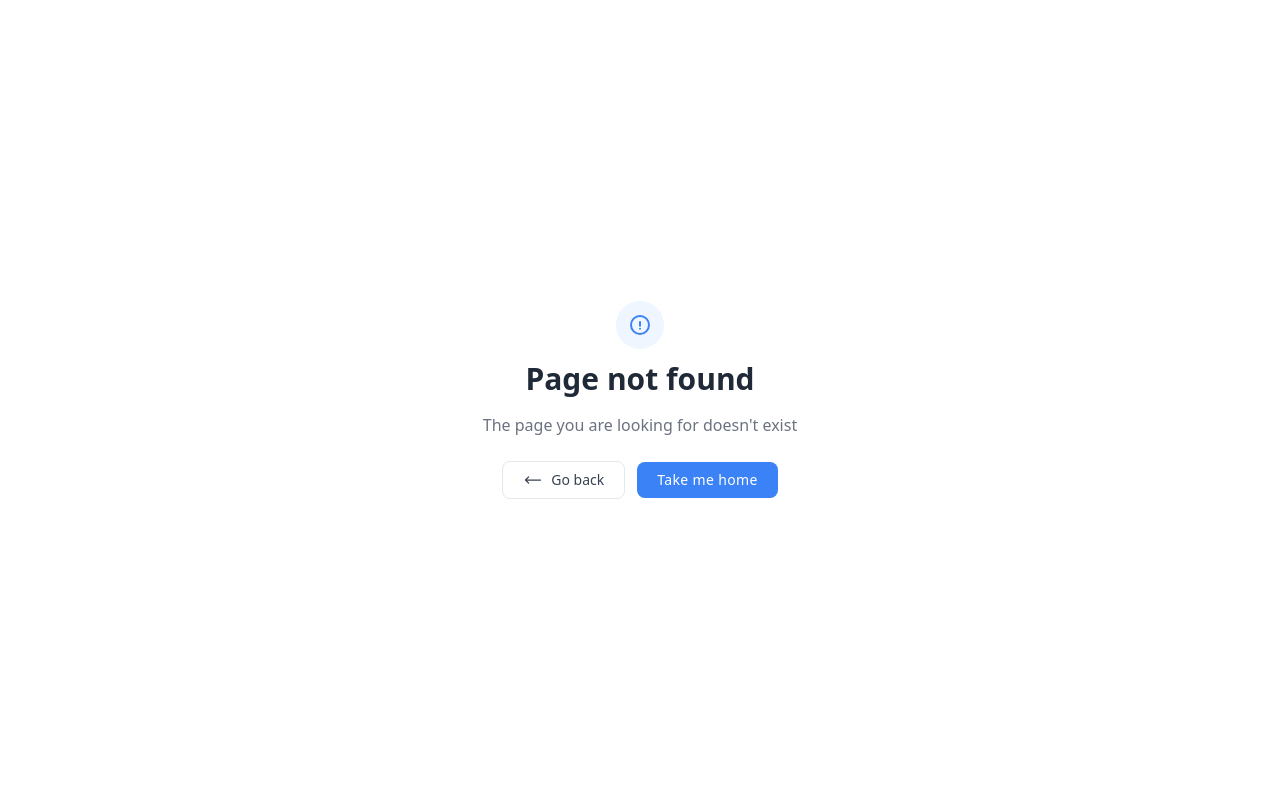
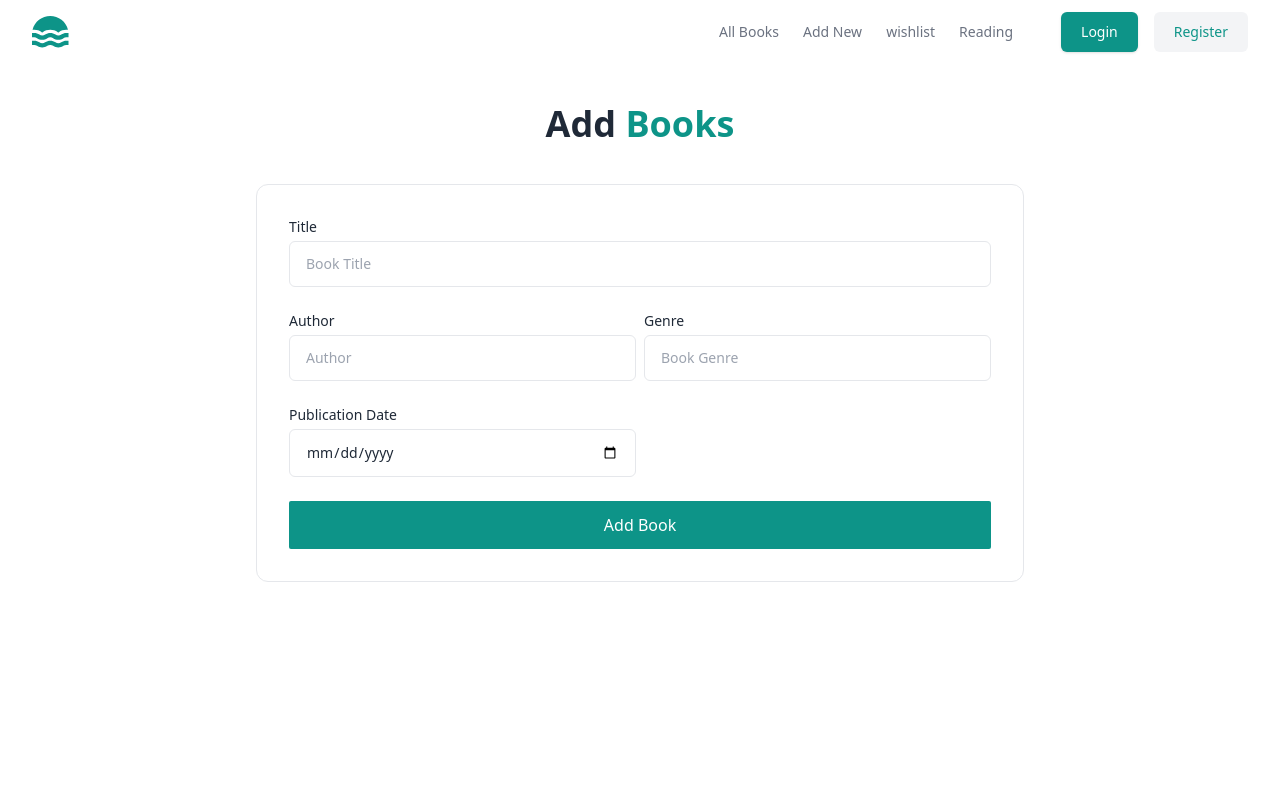
Before and after one commit to meraj2085/home-library-frontend, a React (Vite) app: page /addNew in a window 1280 px wide. Before the commit this address had no page. Shown: the top 800 px of the page. Built offline with nearby package versions, Linux system fonts and the light colour scheme.

Commit message:
Adding addBook and edit book component

```diff
--- /dev/null
+++ b/src/pages/AddNew.tsx
@@ -0,0 +1,72 @@
+import { Link } from "react-router-dom";
+const AddNew = () => {
+  return (
+    <section className="bg-white mt-10 mb-16">
+      <div className="container px-6 mx-auto">
+        <div className="text-center">
+          <h1 className="text-2xl font-semibold text-gray-800 capitalize lg:text-4xl lg:font-bold ">
+            Add <span className="text-teal-600">Books</span>
+          </h1>
+        </div>
+
+        <div className="flex justify-center mt-10">
+          <div className="w-full max-w-3xl p-8 space-y-3 rounded-xl border text-gray-800">
+            <form action="" className="space-y-6">
+              <div className="space-y-1 text-sm">
+                <label className="block text-gray-800">Title</label>
+                <input
+                  type="text"
+                  name="title"
+                  id="title"
+                  placeholder="Book Title"
+                  className="w-full px-4 py-3 border rounded-md "
+                />
+              </div>
+              <div className="grid grid-cols-1 md:grid-cols-2 gap-2">
+                <div className="space-y-1 text-sm">
+                  <label className="block text-gray-800">Author</label>
+                  <input
+                    type="text"
+                    name="author"
+                    id="author"
+                    placeholder="Author"
+                    className="w-full px-4 py-3 border rounded-md "
+                  />
+                </div>
+                <div className="space-y-1 text-sm">
+                  <label className="block text-gray-800">Genre</label>
+                  <input
+                    type="text"
+                    name="genre"
+                    id="genre"
+                    placeholder="Book Genre"
+                    className="w-full px-4 py-3 border rounded-md "
+                  />
+                </div>
+              </div>
+              <div className="grid grid-cols-1 md:grid-cols-2 gap-2">
+                <div className="space-y-1 text-sm">
+                  <label className="block text-gray-800">
+                    Publication Date
+                  </label>
+                  <input
+                    type="date"
+                    name="date"
+                    id="date"
+                    placeholder="Publication Date"
+                    className="w-full px-4 py-3 border rounded-md "
+                  />
+                </div>
+              </div>
+              <button type="submit" className="block w-full p-3 text-center rounded-sm text-white bg-teal-600">
+                Add Book
+              </button>
+            </form>
+          </div>
+        </div>
+      </div>
+    </section>
+  );
+};
+
+export default AddNew;
--- a/src/pages/AllBooks.tsx
+++ b/src/pages/AllBooks.tsx
@@ -3,7 +3,7 @@ import SkeletonCard from "../shared/SkeletonCard";
 
 const AllBooks = () => {
   return (
-    <section className="bg-white mt-10 mb-16">
+    <section className="mt-10 mb-16">
       <div className="container px-6 mx-auto">
         <div className="text-center">
           <h1 className="text-2xl font-semibold text-gray-800 capitalize lg:text-4xl lg:font-bold ">
--- /dev/null
+++ b/src/pages/EditBook.tsx
@@ -0,0 +1,73 @@
+import { Link } from "react-router-dom";
+
+const EditBook = () => {
+  return (
+    <section className="bg-white mt-10 mb-16">
+      <div className="container px-6 mx-auto">
+        <div className="text-center">
+          <h1 className="text-2xl font-semibold text-gray-800 capitalize lg:text-4xl lg:font-bold ">
+            Edit <span className="text-teal-600">Books</span>
+          </h1>
+        </div>
+
+        <div className="flex justify-center mt-10">
+          <div className="w-full max-w-3xl p-8 space-y-3 rounded-xl border text-gray-800">
+            <form action="" className="space-y-6">
+              <div className="space-y-1 text-sm">
+                <label className="block text-gray-800">Title</label>
+                <input
+                  type="text"
+                  name="title"
+                  id="title"
+                  placeholder="Book Title"
+                  className="w-full px-4 py-3 border rounded-md "
+                />
+              </div>
+              <div className="grid grid-cols-1 md:grid-cols-2 gap-2">
+                <div className="space-y-1 text-sm">
+                  <label className="block text-gray-800">Author</label>
+                  <input
+                    type="text"
+                    name="author"
+                    id="author"
+                    placeholder="Author"
+                    className="w-full px-4 py-3 border rounded-md "
+                  />
+                </div>
+                <div className="space-y-1 text-sm">
+                  <label className="block text-gray-800">Genre</label>
+                  <input
+                    type="text"
+                    name="genre"
+                    id="genre"
+                    placeholder="Book Genre"
+                    className="w-full px-4 py-3 border rounded-md "
+                  />
+                </div>
+              </div>
+              <div className="grid grid-cols-1 md:grid-cols-2 gap-2">
+                <div className="space-y-1 text-sm">
+                  <label className="block text-gray-800">
+                    Publication Date
+                  </label>
+                  <input
+                    type="date"
+                    name="date"
+                    id="date"
+                    placeholder="Publication Date"
+                    className="w-full px-4 py-3 border rounded-md "
+                  />
+                </div>
+              </div>
+              <button type="submit" className="block w-full p-3 text-center rounded-sm text-white bg-teal-600">
+                Submit
+              </button>
+            </form>
+          </div>
+        </div>
+      </div>
+    </section>
+  );
+};
+
+export default EditBook;
--- a/src/routes/index.tsx
+++ b/src/routes/index.tsx
@@ -5,6 +5,7 @@ import NotFound from "../pages/NotFound";
 import App from "../App";
 import SignUp from "../pages/SignUp";
 import AllBooks from "../pages/AllBooks";
+import AddNew from "../pages/AddNew";
 
 export const routes = createBrowserRouter([
   {
@@ -21,6 +22,10 @@ export const routes = createBrowserRouter([
         path: '/allBooks',
         element: <AllBooks/>,
       },
+      {
+        path: "/addNew",
+        element: <AddNew />,
+      }
     ],
   },
   {
```
